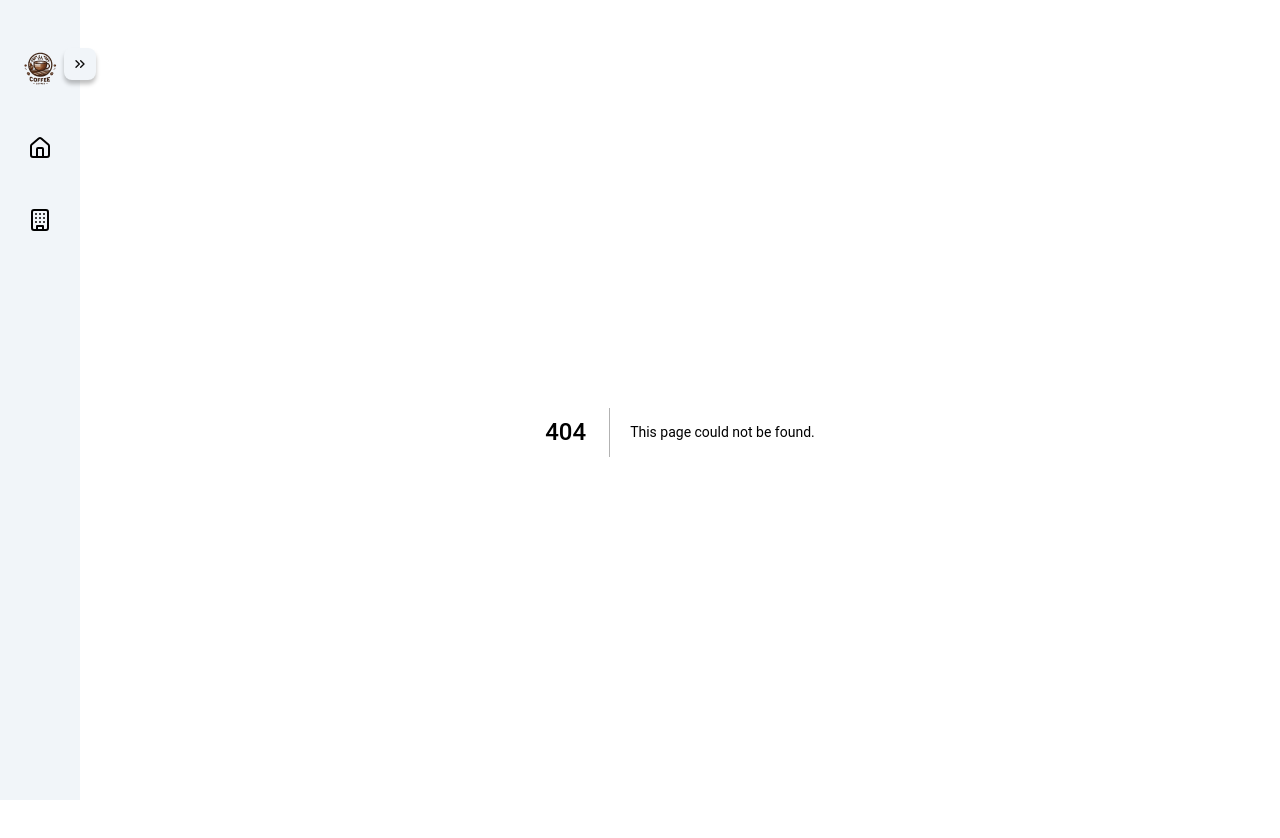
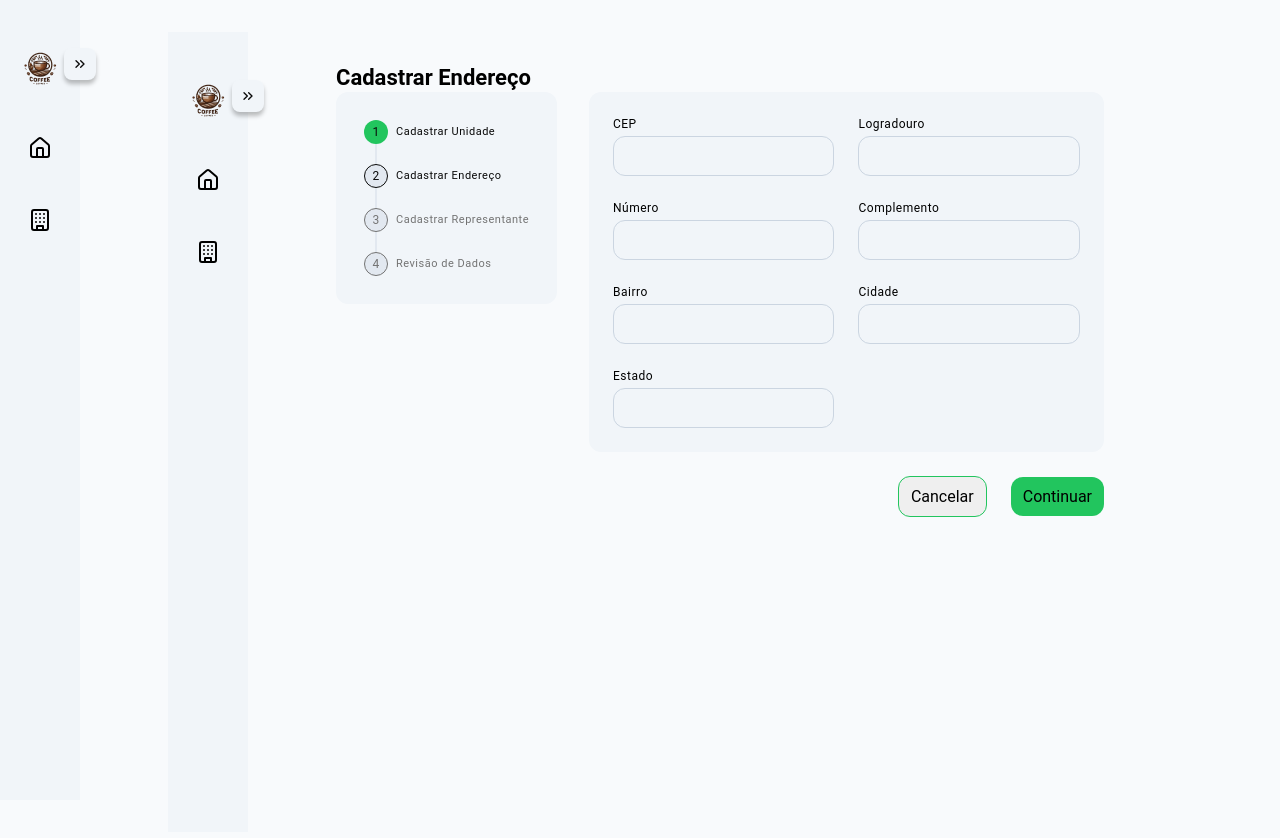
Before and after one commit to Ten-Coffee/ten-coffee_web, a Next.js app: page /coffee-shop/create/step-2 in a window 1280 px wide. Before the commit this address had no page. Shown: the top 838 px of the page. Built offline with nearby package versions, Linux system fonts and the light colour scheme.

Commit message:
✨feat: tela de cadastro de endereço

```diff
--- /dev/null
+++ b/src/app/(privated)/coffee-shop/create/step-2/page.tsx
@@ -0,0 +1,5 @@
+import Step2Template from '@/components/templates/(privated)/coffee-shop/create/step-2/step-2.template';
+
+export default function Step2Page() {
+  return <Step2Template />;
+}
--- /dev/null
+++ b/src/components/templates/(privated)/coffee-shop/components/UI/organism/address-form/address-form.organism.tsx
@@ -0,0 +1,24 @@
+import { ButtonAtom } from '@/components/UI/atoms/button/button.atom';
+import { TextFieldMolecule } from '@/components/UI/molecules/text-field/text-field.molecule';
+
+import './address-form.styles.scss';
+
+export const AddressFormOrganism = () => {
+  return (
+    <form className="address-form">
+      <div className="address-form__fields">
+        <TextFieldMolecule label="CEP" />
+        <TextFieldMolecule label="Logradouro" />
+        <TextFieldMolecule label="Número" />
+        <TextFieldMolecule label="Complemento" />
+        <TextFieldMolecule label="Bairro" />
+        <TextFieldMolecule label="Cidade" />
+        <TextFieldMolecule label="Estado" />
+      </div>
+      <div className="address-form__buttons">
+        <ButtonAtom.Wrapper hierarchy="outlined">Cancelar</ButtonAtom.Wrapper>
+        <ButtonAtom.Wrapper hierarchy="enabled">Continuar</ButtonAtom.Wrapper>
+      </div>
+    </form>
+  );
+};
--- /dev/null
+++ b/src/components/templates/(privated)/coffee-shop/components/UI/organism/address-form/address-form.styles.scss
@@ -0,0 +1,40 @@
+.address-form{
+    display: flex;
+    flex-direction: column;
+    align-items: flex-start;
+
+    gap: 24px;
+    flex: 1 0 0;
+}
+.address-form__fields{
+    display: grid;
+    grid-template-columns: repeat(2, 1fr);
+
+    width: 100%;
+
+    gap: 24px;
+    padding: 24px;
+    border-radius: 12px;
+
+
+    background: var(--background-50, #0F172A);
+}
+.address-form__buttons{
+    display: flex;
+    justify-content: flex-end;
+    align-items: center;
+    align-self: stretch;
+
+    gap: 24px;
+}
+.address-form__buttons button{
+    display: flex;
+    justify-content: center;
+    align-items: center;
+
+    padding: 10px 12px;
+    gap: 12px;
+
+    border-radius: 12px;
+    font-size: medium;
+}
--- /dev/null
+++ b/src/components/templates/(privated)/coffee-shop/create/step-2/step-2.styles.scss
@@ -0,0 +1,7 @@
+.step2__stepform {
+    display: flex;
+    align-items: flex-start;
+    align-self: stretch;
+
+    gap: 32px;
+  }
--- /dev/null
+++ b/src/components/templates/(privated)/coffee-shop/create/step-2/step-2.template.tsx
@@ -0,0 +1,20 @@
+'use client'; // Marcar como Client Component
+
+import './step-2.styles.scss';
+
+import { AddressFormOrganism } from '../../components/UI/organism/address-form/address-form.organism';
+import { CoffeeShopStepBoxOrganism } from '../../components/UI/organism/coffee-shop-step-box/coffee-shop-step-box.organism';
+
+import { TitleAtom } from '@/components/UI/atoms/typography/title/title.atom';
+
+export default function Step2Template() {
+  return (
+    <div>
+      <TitleAtom.Large value="Cadastrar Endereço" />
+      <div className="step2__stepform">
+        <CoffeeShopStepBoxOrganism />
+        <AddressFormOrganism />
+      </div>
+    </div>
+  );
+}
```
